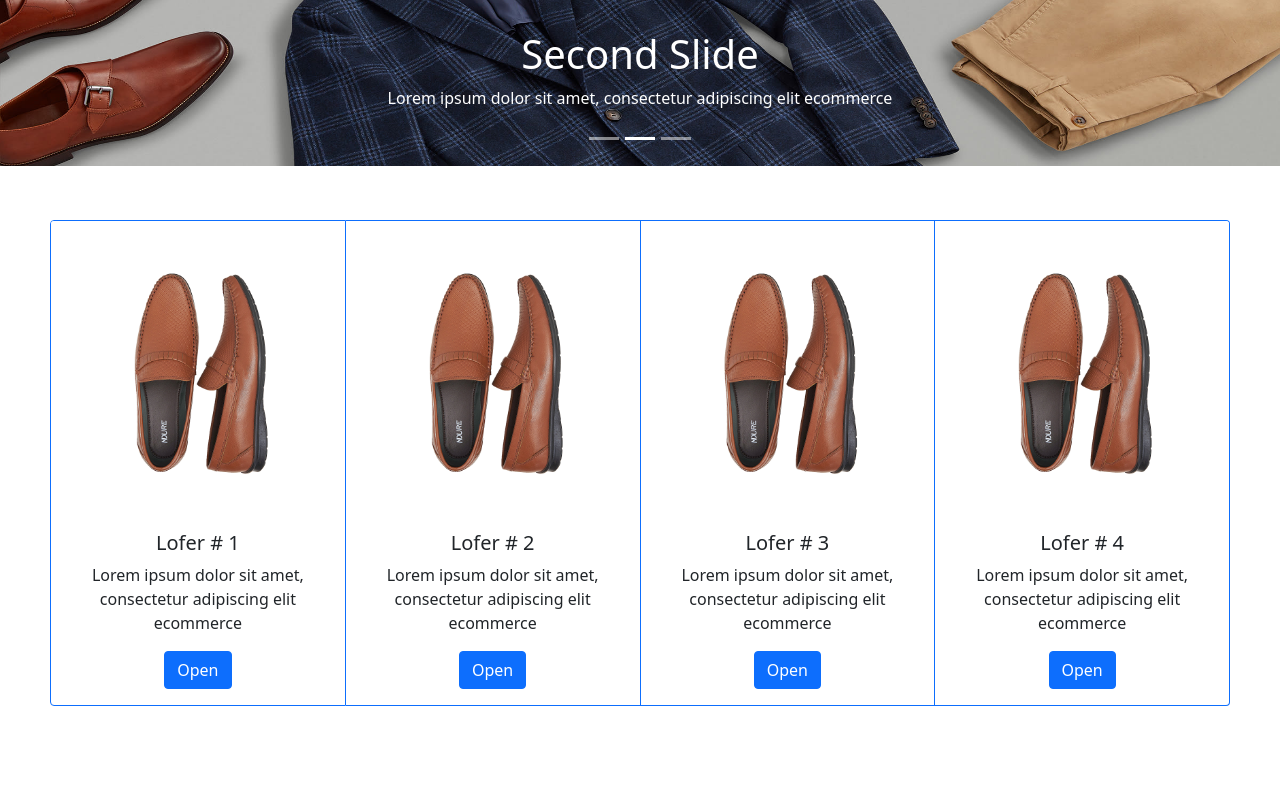
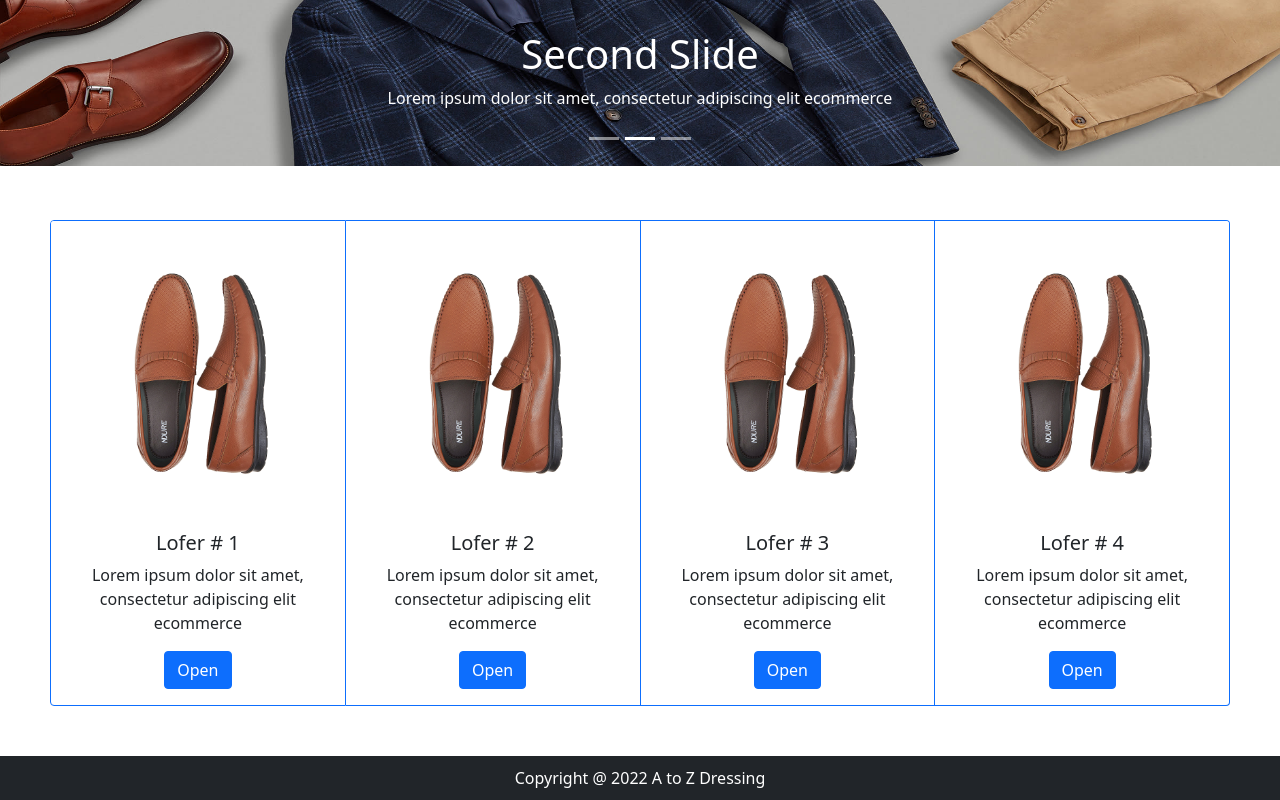
Before and after one commit to imuqeetchaudhary/ecommerce-app, a React (Create React App) app: page / in a window 1280 px wide. Shown: the part 452-1252 px from the top of the page. Before the commit the page ends 1208 px from the top, so only its background shows below. Built offline with nearby package versions, Linux system fonts and the light colour scheme.

Commit message:
added footer component

```diff
--- a/src/App.js
+++ b/src/App.js
@@ -3,6 +3,7 @@ import "bootstrap/dist/css/bootstrap.min.css";
 import Navbar from "./components/Navbar";
 import CarouselCard from "./components/CarouselCard";
 import ProductsListing from "./components/ProductsListing";
+import Footer from "./components/Footer";
 
 function App() {
   return (
@@ -10,6 +11,7 @@ function App() {
       <Navbar />
       <CarouselCard />
       <ProductsListing />
+      <Footer />
     </div>
   );
 }
--- /dev/null
+++ b/src/components/Footer.jsx
@@ -0,0 +1,7 @@
+import React from "react";
+
+const Footer = () => {
+  return <footer>Copyright @ 2022 A to Z Dressing</footer>;
+};
+
+export default Footer;
--- a/src/index.css
+++ b/src/index.css
@@ -26,3 +26,9 @@ code {
 .card-group {
   margin: 110px 50px 50px;
 }
+
+footer {
+  background-color: #212529;
+  color: #ffffff;
+  padding: 10px;
+}
```
